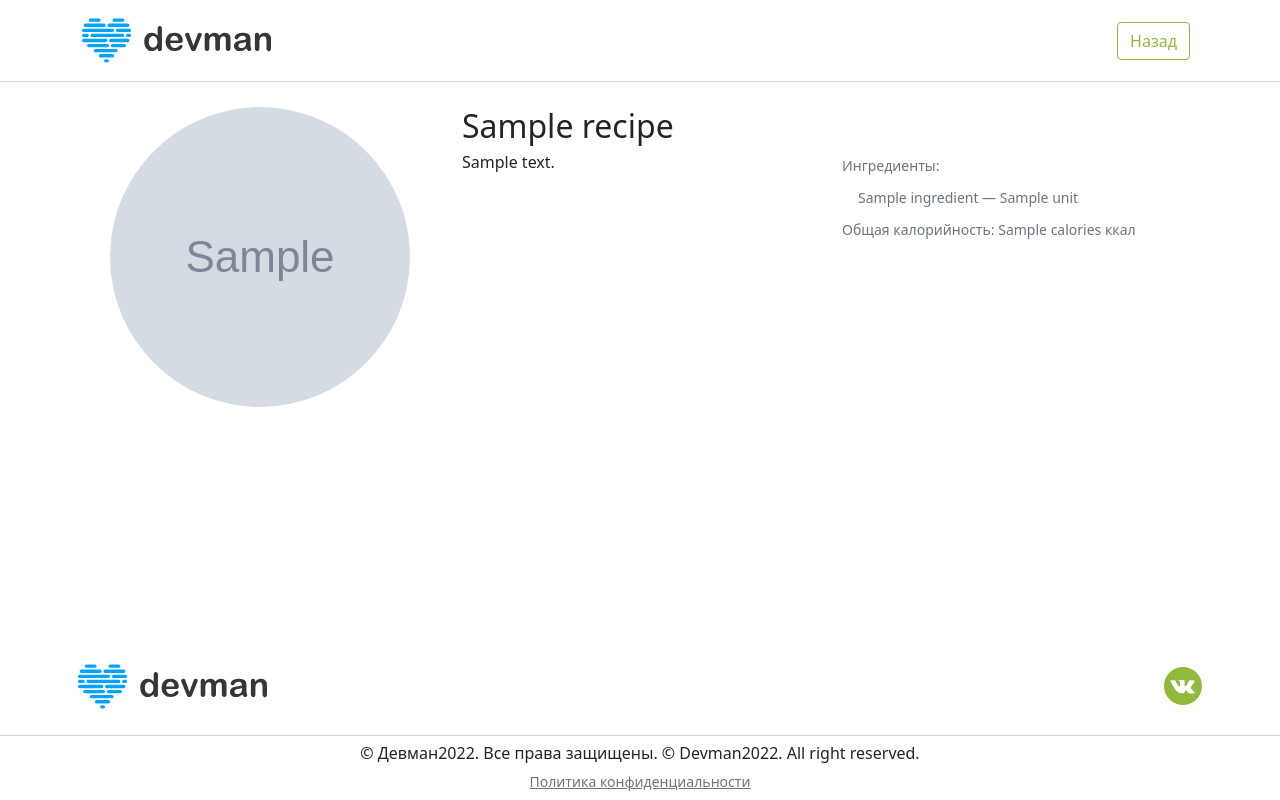
After one commit to barseeek/food_menu, a Django app: template templates/orderapp/recipe.html in a window 1280 px wide. The commit adds this page. Run offline with Django 3.2, Linux system fonts and the light colour scheme; the template is opened without the code that fills it: most values are stand-ins (such as "Sample title", 1, 10 or a date in 2020); grey boxes marked "Sample" are stand-in pictures.

Commit message:
add recipe

```diff
--- a/assets/style.css
+++ b/assets/style.css
@@ -27,6 +27,13 @@ body {
 
 .foodplan__card_borderless {
     border: none;
+}
+
+.recipe-image {
+  width: 300px;
+  height: 300px;
+  border-radius: 50%;
+  object-fit: cover;
 }
 
 .foodplan__shadow {
--- a/orderapp/urls.py
+++ b/orderapp/urls.py
@@ -1,8 +1,8 @@
 from django.urls import path
-from .views import new_order, make_payment
-
+from .views import new_order, make_payment, get_recipe
 
 urlpatterns = [
     path('payment/', make_payment, name='payment'),
     path('', new_order, name='order'),
+    path('recipies/<int:recipe_id>/', get_recipe),
 ]
--- /dev/null
+++ b/templates/orderapp/recipe.html
@@ -0,0 +1,82 @@
+{% load static %}
+<!DOCTYPE html>
+<html lang="en">
+
+<head>
+    <meta charset="UTF-8">
+    <meta http-equiv="X-UA-Compatible" content="IE=edge">
+    <meta name="viewport" content="width=device-width, initial-scale=1.0">
+    <link href="https://cdn.jsdelivr.net/npm/bootstrap@5.0.2/dist/css/bootstrap.min.css" rel="stylesheet"
+        integrity="sha384-EVSTQN3/azprG1Anm3QDgpJLIm9Nao0Yz1ztcQTwFspd3yD65VohhpuuCOmLASjC" crossorigin="anonymous">
+    <link rel="stylesheet" href="{% static 'style.css' %}">
+    <title>План питания на неделю, меню, рецепты, список покупок. Классическое меню, безуглеводное меню</title>
+</head>
+<body>
+    <header>
+        <nav class="navbar navbar-expand-md navbar-light fixed-top navbar__opacity">
+            <div class="container">
+                <a class="navbar-brand" href="#">
+                    <img src="{% static 'img/logo.8d8f24edbb5f.svg' %}" height="55" width="189" alt="">
+                </a>
+                <button class="btn btn-outline-success me-2 shadow-none foodplan_green foodplan__border_green">Назад</button>
+            </div>
+        </nav>
+    </header>
+    <main style="margin-top: calc(2rem + 75px);">
+        <section>
+            <div class="container">
+                <div class="row">
+                    <div class="col-12 col-md-4 d-flex justify-content-center">
+                        <div class="card foodplan__card_borderless">
+                            <img src="{{ recipe.image }}" alt="{{ recipe.title }}" class="recipe-image">
+                        </div>
+                    </div>
+                    <div class="col-12 col-md-8 d-flex flex-column justify-content-between">
+                        <div class="row">
+                            <h2>{{ recipe.title }}</h2>
+                            <div class="col-12 col-sm-6">
+                                <h6>{{ recipe.description }}</h6>
+                            </div>
+                            <div class="col-12 col-sm-6">
+                                <small class="link-secondary">Ингредиенты:</small>
+                                <ul class="list-group list-group-flush">
+                                    {% for ingredient in recipe.ingredients %}
+                                        {% for title, unit in ingredient.items %}
+                                            <li class="list-group-item disabled"><small>{{ title }} — {{ unit }}</small></li>
+                                        {% endfor %}
+                                    {% endfor %}
+                                </ul>
+                                <small class="link-secondary">Общая калорийность: {{ recipe.calories }} ккал</small>
+                            </div>
+                        </div>
+                    </div>
+                </div>
+            </div>
+        </section>
+    </main>
+    <footer>
+        <nav class="navbar navbar-expand-md navbar-light mt-5">
+            <div class="container p-2">
+                <a class="navbar-brand" href="#">
+                    <img src="{% static 'img/logo.8d8f24edbb5f.svg' %}" height="55" width="189" alt="">
+                </a>
+                <div class="footer__sideBtns d-flex">
+                    <a href="#">
+                        <img src="{% static 'img/vk.png' %}" height="38" width="auto" alt="">
+                    </a>
+                </div>
+            </div>
+        </nav>
+    </footer>
+    <footer class="footer pt-2" style="border-top: 1px solid lightgray;">
+        <div class="container d-flex flex-row justify-content-center mb-2">
+            <small class="text-center">
+                <h6>© Девман2022. Все права защищены. © Devman2022. All right reserved.</h6>
+                <a href="#" class="link-secondary">Политика конфиденциальности</a>
+            </small>
+        </div>
+    </footer>
+    <script src="https://cdn.jsdelivr.net/npm/bootstrap@5.0.2/dist/js/bootstrap.bundle.min.js"
+        integrity="sha384-MrcW6ZMFYlzcLA8Nl+NtUVF0sA7MsXsP1UyJoMp4YLEuNSfAP+JcXn/tWtIaxVXM"
+        crossorigin="anonymous"></script>
+</body>
```
Also changed, not shown: orderapp/views.py (+23 -1 lines).
